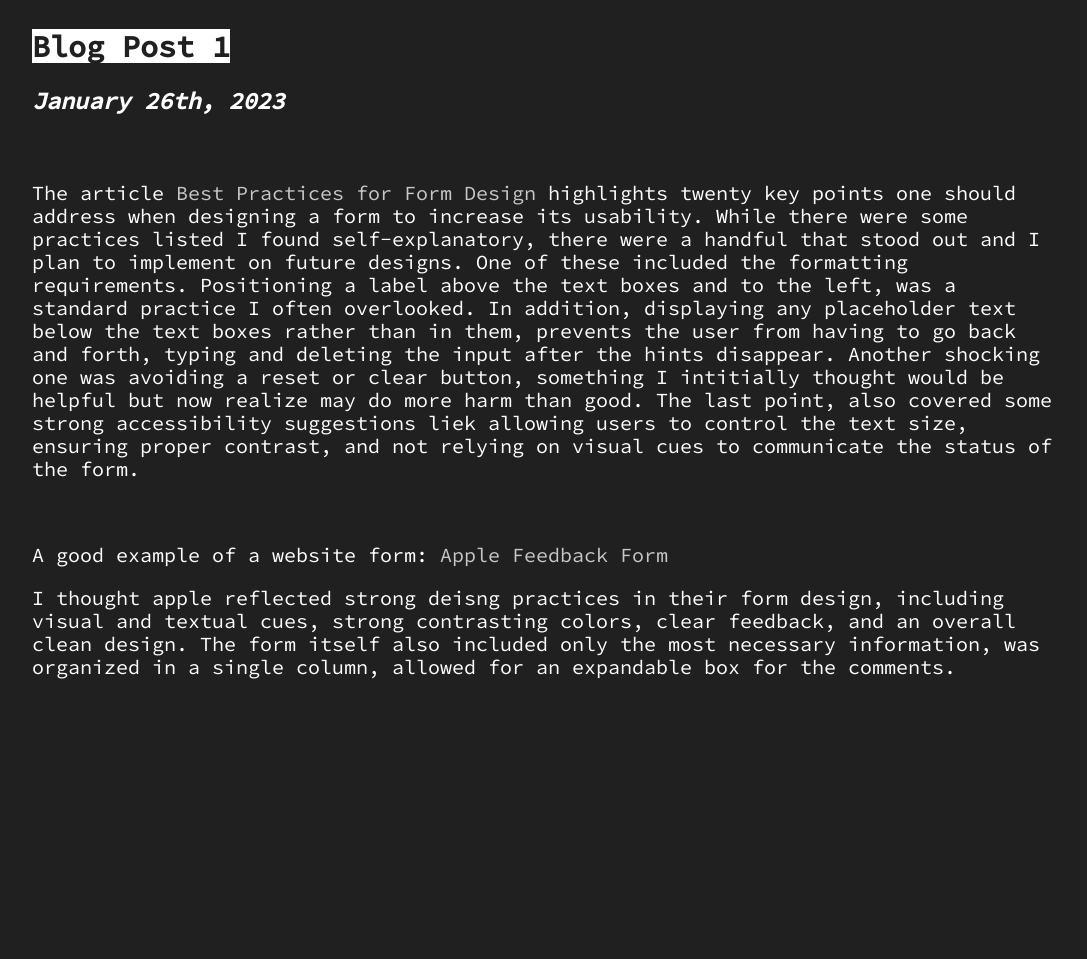
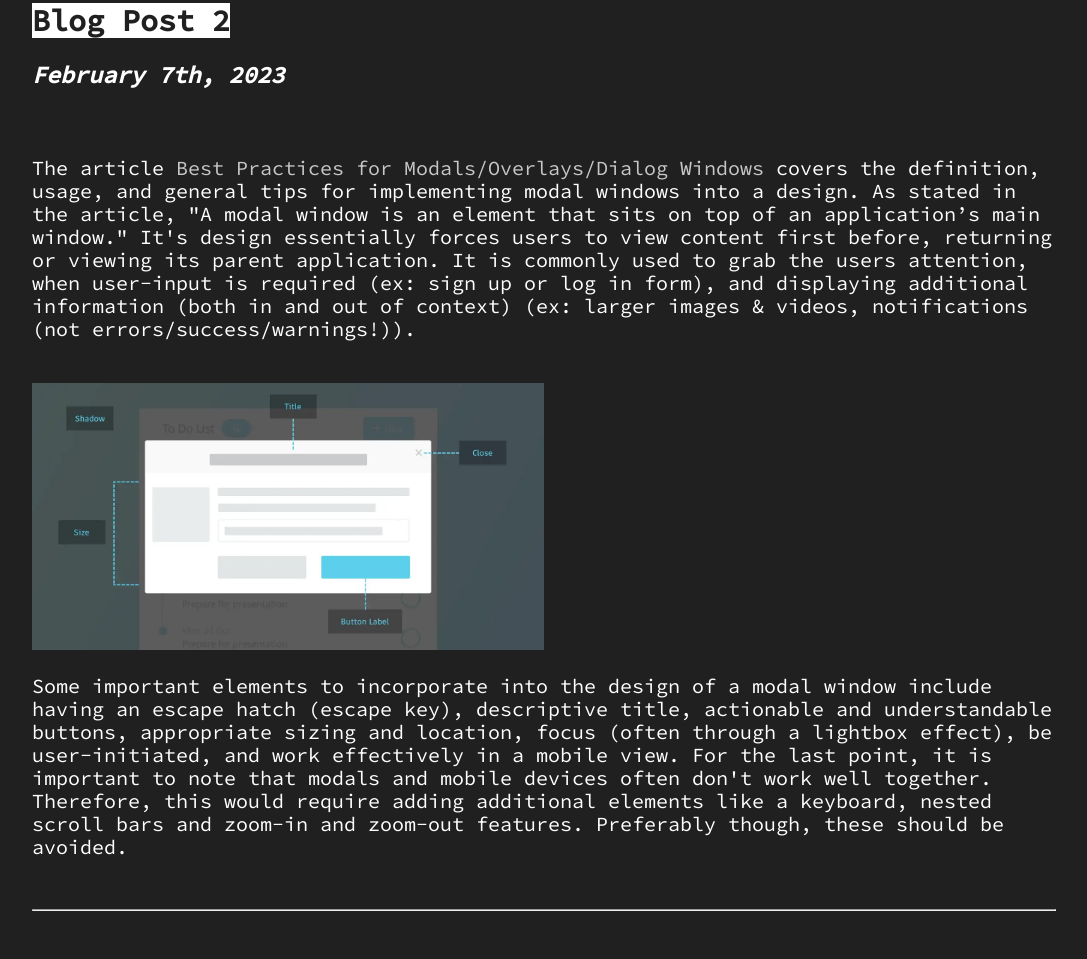
Before and after one commit to nivrithikrishnan/des157a, a plain HTML site: page journal/index.html in a window 1280 px wide. Shown: the part 220-1179 px from the top of the page, without its empty margins (96-1183 px from the left). Before the commit the page ends 1026 px from the top, so only its background shows below. Drawn offline with nearby package versions, Linux system fonts and the light colour scheme.

Commit message:
learning journal #2

```diff
--- a/journal/index.html
+++ b/journal/index.html
@@ -17,6 +17,17 @@
     <h1>Learning Journal</h1>
     <br>
     <article>
+        <h2>Blog Post 2</h2>
+        <h3>February 7th, 2023</h3>
+        <br>
+        <p>The article <a href="https://uxplanet.org/best-practices-for-modals-overlays-dialog-windows-c00c66cddd8c">Best Practices for Modals/Overlays/Dialog Windows</a> covers the definition, usage, and general tips for implementing modal windows into a design. As stated in the article, "A modal window is an element that sits on top of an application’s main window." It's design essentially forces users to view content first before, returning or viewing its parent application. It is commonly used to grab the users attention, when user-input is required (ex: sign up or log in form), and displaying additional information (both in and out of context) (ex: larger images & videos, notifications (not errors/success/warnings!)). </p>
+        <br>
+        <img src="images/modal.webp" alt="Anatomy of Modal Window" width="50%">
+        <p>Some important elements to incorporate into the design of a modal window include having an escape hatch (escape key), descriptive title, actionable and understandable buttons, appropriate sizing and location, focus (often through a lightbox effect), be user-initiated, and work effectively in a mobile view. For the last point, it is important to note that modals and mobile devices often don't work well together. Therefore, this would require adding additional elements like a keyboard, nested scroll bars and zoom-in and zoom-out features. Preferably though, these should be avoided. </p>
+        <!-- <p><a href="posts/post5.html">Read More</a></p> -->
+    </article>
+    <div class="line"><hr></div>
+    <article>
         <h2>Blog Post 1</h2>
         <h3>January 26th, 2023</h3>
         <br>
--- a/journal/styles.css
+++ b/journal/styles.css
@@ -1,7 +1,7 @@
 /* Containers */
 body{
     background-color: #202020;
-    margin: 10%;
+    margin: 8% 10%;
 }
 
 article{
@@ -39,3 +39,13 @@ a:hover{
     text-decoration: underline;
     font-style: italic;
 }
+
+/*Images*/
+img{
+
+}
+
+/* Other */
+.line{
+    margin: 5% 0%;
+}
```
Also changed, not shown: journal/images/modal.webp (added).
